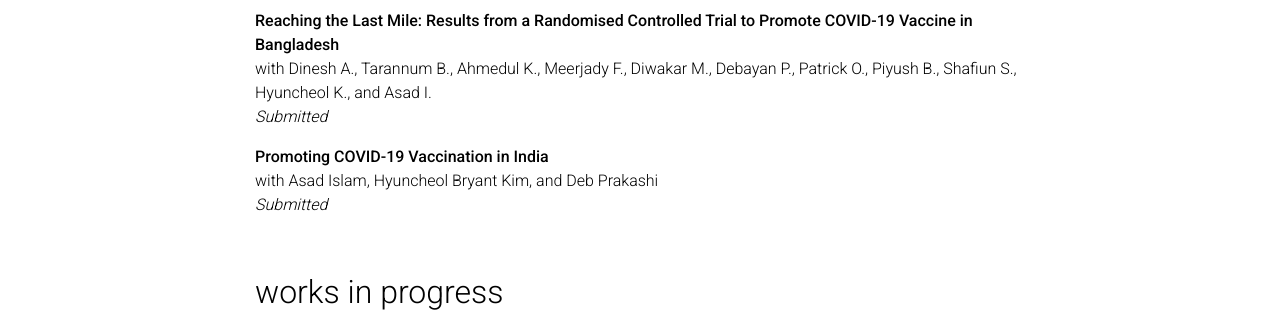
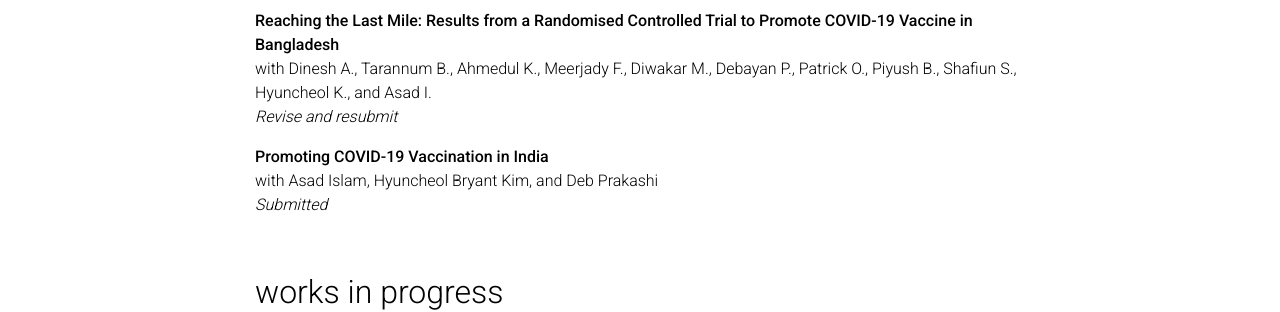
Before and after one commit to armandsim/armandsim.github.io, a Jekyll site: the page built from _pages/research.md, in a window 1280 px wide and 900 px high, scrolled down 990 px. Shown: the part 383-695 px from the top of the window. Built offline with Jekyll 4.4.1, drawn with Linux system fonts in a browser that asks for light colours; comment, search, counter and statistics services are not loaded; a style sheet for code colours, icons or effects is not loaded.

Commit message:
Update research.md

```diff
--- a/_pages/research.md
+++ b/_pages/research.md
@@ -41,7 +41,7 @@ with Sarah Gultom, Umair Khalil, Wang Lee, Alyas Widita <br>
 
 **Reaching the Last Mile: Results from a Randomised Controlled Trial to Promote COVID-19 Vaccine in Bangladesh** <br>
 with Dinesh A., Tarannum B., Ahmedul K., Meerjady F., Diwakar M., Debayan P., Patrick O., Piyush B., Shafiun S., Hyuncheol K., and Asad I. <br>
-*Submitted* <br>
+*Revise and resubmit* <br>
 
 **Promoting COVID-19 Vaccination in India** <br>
 with Asad Islam, Hyuncheol Bryant Kim, and Deb Prakashi <br>
```
